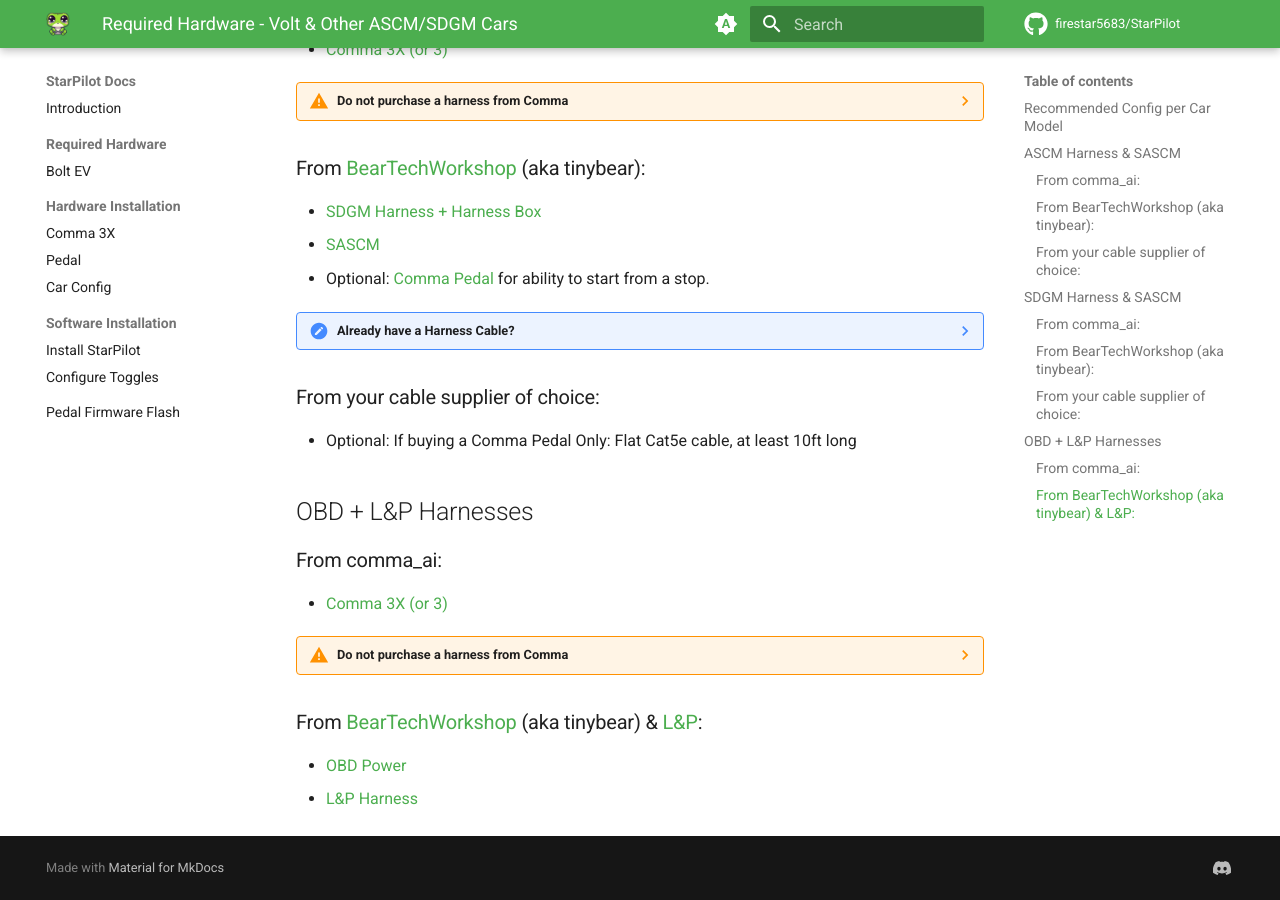
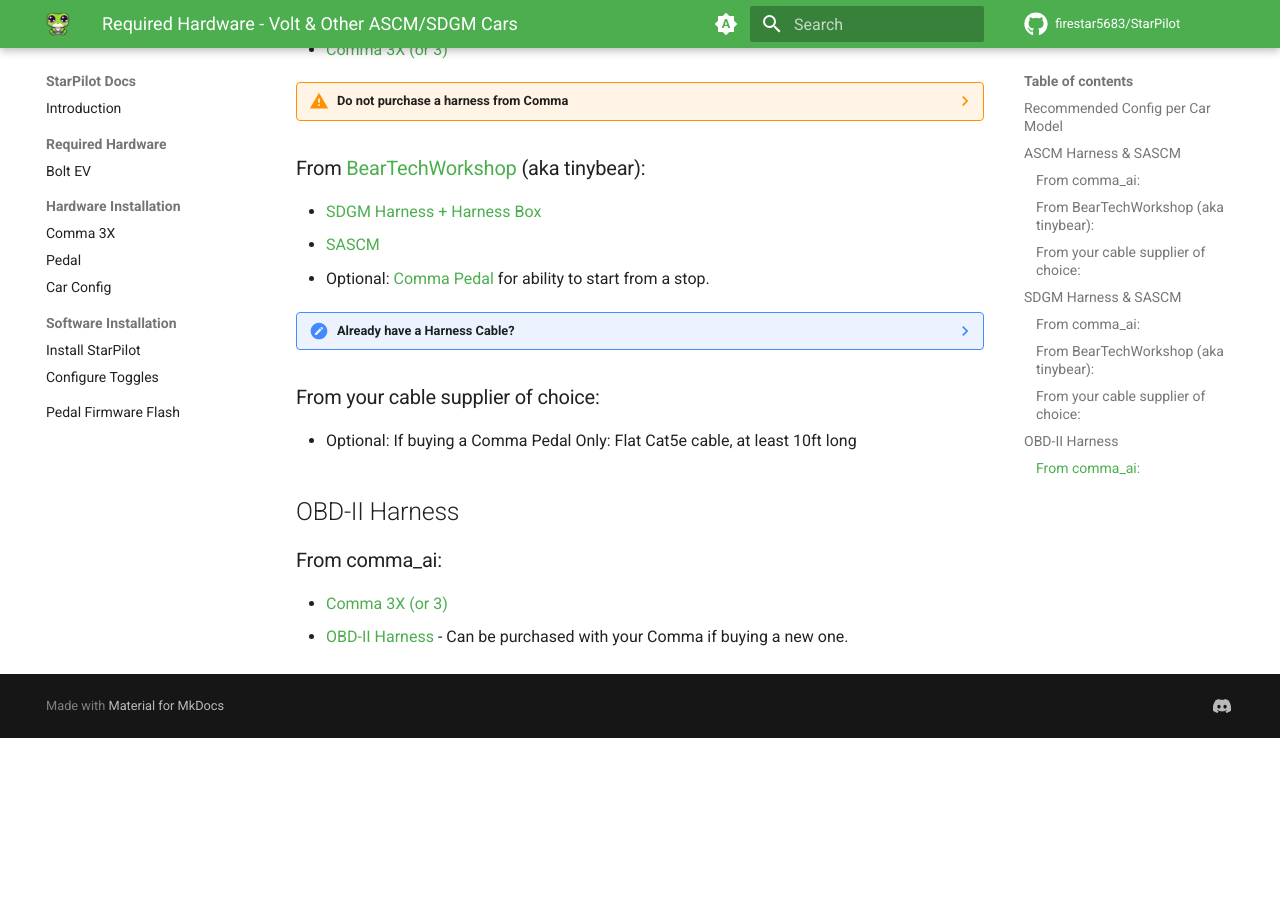
Before and after one commit to StarPilot-Docs/docs, an MkDocs documentation site: the page built from docs/hardware/volt.md, in a window 1280 px wide and 900 px high, scrolled down 1363 px. Built offline with MkDocs 1.6.1 and Material for MkDocs 9.7.7, drawn with Linux system fonts in a browser that asks for light colours; comment, search, counter and statistics services are not loaded; after the commit the page ends 2101 px from its top, so only the background shows below that; some of the changed text lies outside the part shown.

Commit message:
Update OBD Harness Info

```diff
--- a/docs/hardware/volt.md
+++ b/docs/hardware/volt.md
@@ -12,7 +12,7 @@
 ## Recommended Config per Car Model
 * 2017-2018 Chevy Volt with Factory ACC: [ASCM Harness & SASCM](#ascm-harness-sascm)
 * 2019 Chevy Volt with Factory ACC: [SDGM Harness & SASCM](#sdgm-harness-sascm)
-* Flashed Volts (With no windshield camera): [OBD + L&P Harnesses](#obd-lp-harnesses)
+* Flashed Volts (With no windshield camera): [OBD-II Harness](#obd-ii-harness)
 * Non-Volt Car with ASCM: [ASCM Harness & SASCM](#ascm-harness-sascm)
 * Non-Volt Car with SDGM: [SDGM Harness & SASCM](#sdgm-harness-sascm)
 
@@ -68,17 +68,9 @@
 * Optional: If buying a Comma Pedal Only: Flat Cat5e cable, at least 10ft long
 
 
-## OBD + L&P Harnesses
+## OBD-II Harness
 
 ### From comma_ai:
 
 * [Comma 3X (or 3)](https://comma.ai/shop/comma-3x)
-
-??? warning "Do not purchase a harness from Comma"
-
-    Comma has changed the design of the harness box & harness they ship with the 3X, and they no longer have the RJ45 port required for pedal use. See the next section for more info.
-
-### From [BearTechWorkshop](https://shop.beartech.ca/) (aka tinybear) & [L&P](https://leepauldinginc.square.site):
-
-* [OBD Power](https://shop.beartech.ca/products/obd-and-splitter?variant=45069621625013)
-* [L&P Harness](https://leepauldinginc.square.site/product/gm-volt-malibu-harness-for-open-pilot/20)
+* [OBD-II Harness](https://comma.ai/shop/car-harness?harness=OBD-II) - Can be purchased with your Comma if buying a new one.
```
